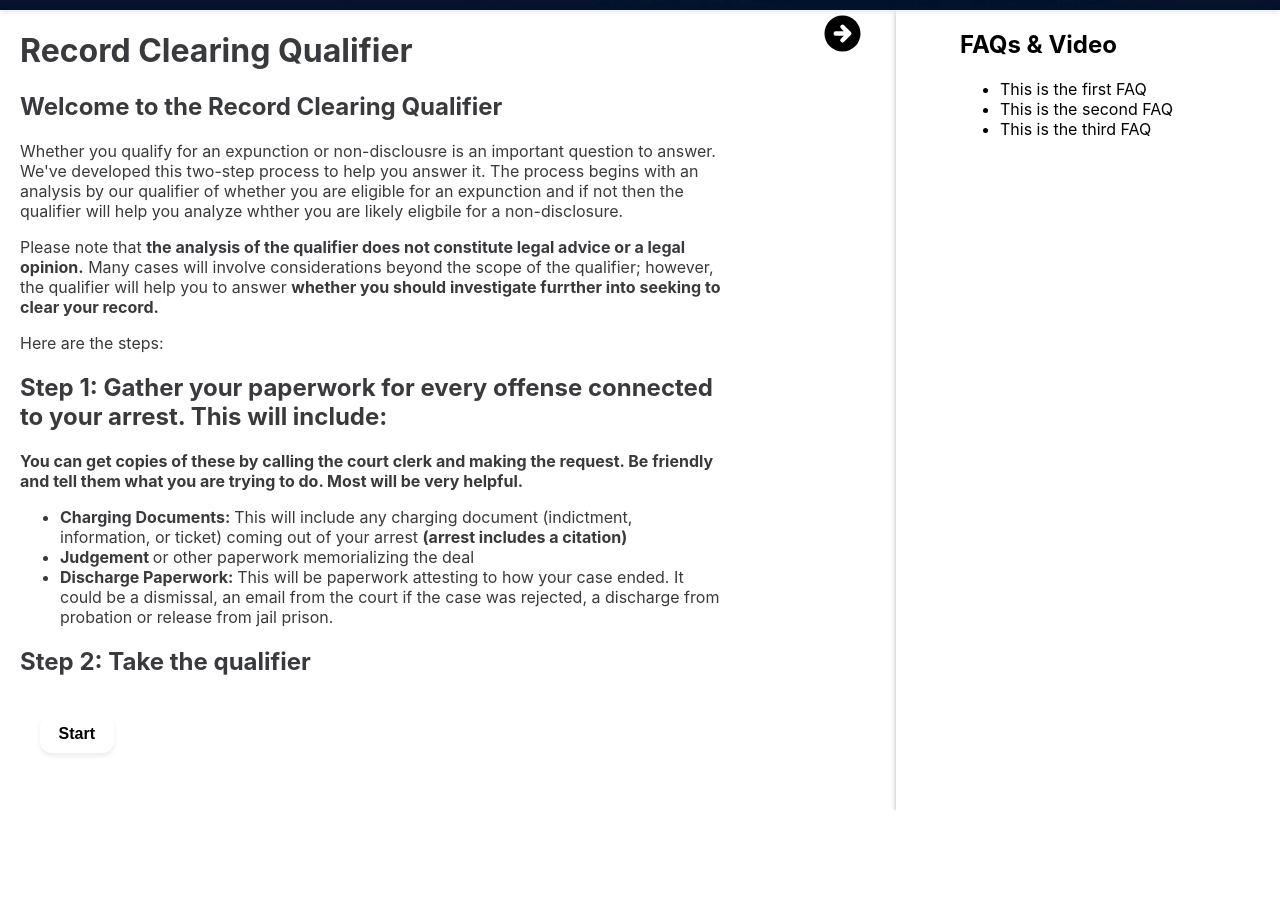
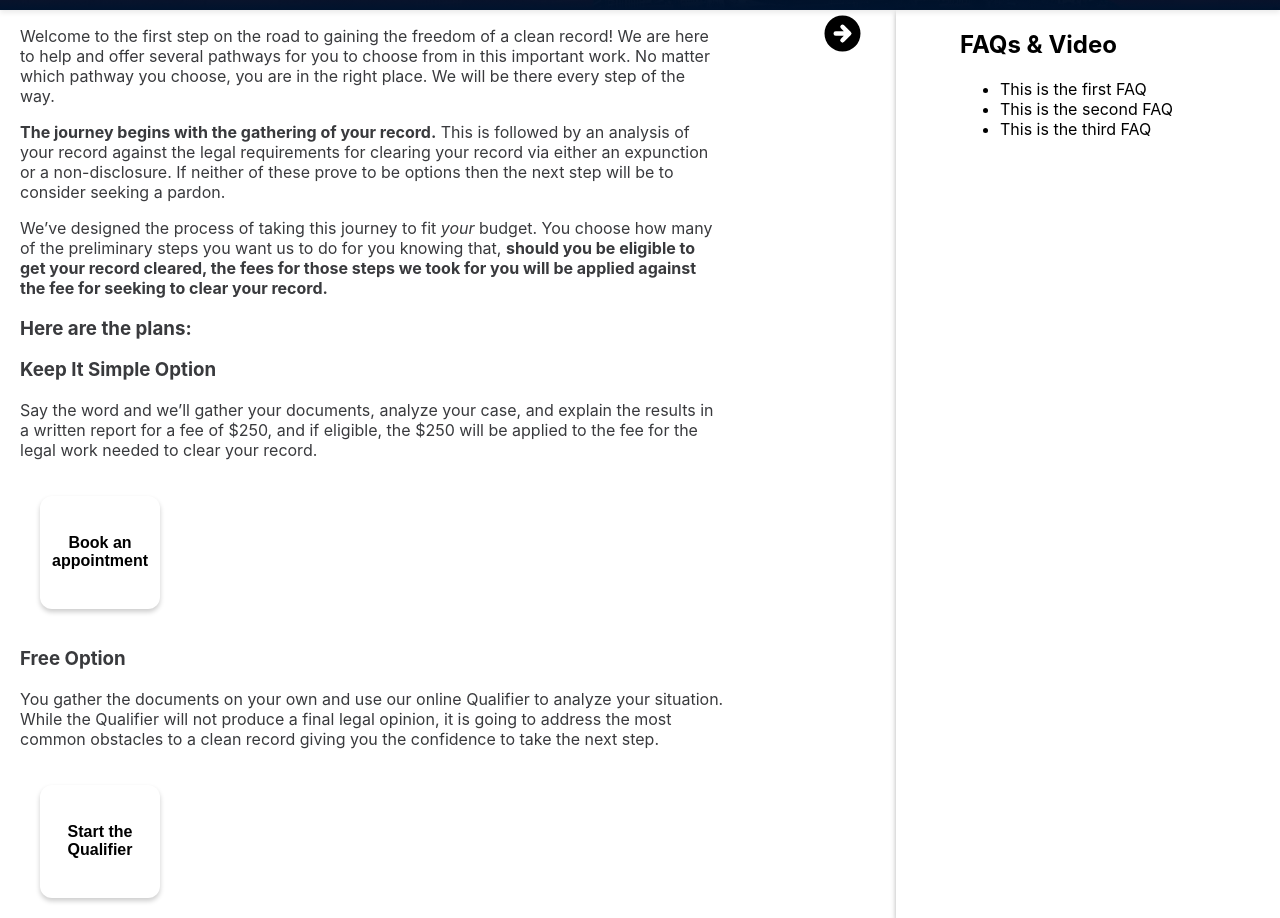
Before and after one commit to william-e43/hg-pipeline, a React (Create React App) app: page / in a window 1280 px wide. Shown: the part 340-1258 px from the top of the page. Before the commit the page ends 1150 px from the top, so only its background shows below. Built offline with nearby package versions, Linux system fonts and the light colour scheme.

Commit message:
adding language some nav

```diff
--- a/package.json
+++ b/package.json
@@ -3,7 +3,6 @@
   "version": "0.1.0",
   "private": true,
   "dependencies": {
-    "@react-spring/web": "^9.1.2",
     "@testing-library/jest-dom": "^5.11.4",
     "@testing-library/react": "^11.1.0",
     "@testing-library/user-event": "^12.1.10",
@@ -19,7 +18,8 @@
     "web-vitals": "^1.0.1"
   },
   "scripts": {
-    "start": "node server",
+    "reactStart": "react-scripts start",
+    "start": "nodemon server",
     "build": "react-scripts build",
     "test": "react-scripts test",
     "eject": "react-scripts eject"
--- a/src/components/App.jsx
+++ b/src/components/App.jsx
@@ -3,6 +3,7 @@ import {Q1, Q2, Q3, Q4, Q5, Q6, Q7} from "./Questions.jsx";
 import {QualExpnc, DNQualExpnc, DNQualND, Q5Qual1, Q5Qual2, Q5Qual3, Q6Qual1, Q6Qual2, Q6Qual3, Q7Qual1, Q7Qual2} from "./EndCases.jsx";
 import {Q2Branch, Q4Branch, Q5Branch, Q6Branch, Q7Branch} from "./PipelineBranches.jsx";
 import Home from "./Home.jsx";
+import Welcome from './Welcome.jsx';
 import ListModal from './ListModal.jsx';
 import { Switch, Route} from "react-router-dom";
 import styled from 'styled-components';
@@ -51,7 +52,8 @@ class App extends React.Component {
         </Header>
         <Main>
           <Switch>
-            <Route exact path="/"> <Home /> </Route>
+            <Route exact path="/home"> <Home /> </Route>
+            <Route exact path="/"><Welcome /></Route>
             <Route exact path="/q1"> <Q1 /> </Route>
             <Route exact path="/q2"> <Q2 /> </Route>
             <Route exact path="/q3"> <Q3 /> </Route>
--- a/src/components/ButtonTemplates.jsx
+++ b/src/components/ButtonTemplates.jsx
@@ -104,7 +104,7 @@ export const MainNavButtons = (props) => {
         <StyledLink to={backPath}><SubmitButton>Back</SubmitButton></StyledLink>
       </ButtonWrapper>
       <ButtonWrapper>
-        <StyledLink to={nextPath || '/'}><SubmitButton>{nextPath ? 'Next' : 'Home'}</SubmitButton></StyledLink>
+        <StyledLink to={nextPath || '/home'}><SubmitButton>{nextPath ? 'Next' : 'Home'}</SubmitButton></StyledLink>
       </ButtonWrapper>
     </div>
   )
--- a/src/components/Home.jsx
+++ b/src/components/Home.jsx
@@ -7,8 +7,8 @@ const Home = (props) => {
     <div>
       <h1>Record Clearing Qualifier</h1>
         <h2>Welcome to the Record Clearing Qualifier</h2>
-        <p>Whether you qualify for an expunction or non-disclousre is an important question to answer. We've developed this two-step process to help you answer it. The process begins with an analysis by our qualifier of whether you are eligible for an expunction and if not then the qualifier will help you analyze whther you are likely eligbile for a non-disclosure.</p>
-        <p>Please note that <b>the analysis of the qualifier does not constitute legal advice or a legal opinion.</b> Many cases will involve considerations beyond the scope of the qualifier; however, the qualifier will help you to answer <b>whether you should investigate furrther into seeking to clear your record.</b></p>
+        <p>Whether you qualify for an expunction or non-disclousre is an important question to answer. We've developed this two-step process to help you answer it. The process begins with an analysis by our qualifier of whether you are eligible for an expunction and if not then the qualifier will help you analyze whether you are likely eligbile for a non-disclosure.</p>
+        <p>Please note that <b>the analysis of the qualifier does not constitute legal advice or a legal opinion.</b> Many cases will involve considerations beyond the scope of the qualifier; however, the qualifier will help you to answer <b>whether you should investigate further into seeking to clear your record.</b></p>
         <p>Here are the steps: </p>
         <div>
           <h2>Step 1: Gather your paperwork <b>for every offense connected to your arrest.</b> This will include: </h2>
--- a/src/components/PipelineBranches.jsx
+++ b/src/components/PipelineBranches.jsx
@@ -10,7 +10,7 @@ const Q2Branch = (props) => {
   }
   return(
     <div>
-      <h2>You do not qualify for an expunction, keep going to see if you qualify for a non-disclosure</h2>
+      <h2>You do not qualify for an expunction, <b>keep going to see if you qualify for a non-disclosure</b></h2>
       <MainNavButtons props={propsObj} />
     </div>
   );
@@ -19,8 +19,7 @@ const Q2Branch = (props) => {
 const Q4Branch = (props) => {
   return(
     <div>
-      <h1>Q4 Warning Branch</h1>
-      <p>“Keep going but there may be a problem if you received another conviction or deferred adjudication during any applicable wait period that followed the completion of your sentence.  As you move through each question, take note of the wait periods and this question.  If you received another conviction or deferred adjudication during that wait period then you will know you do not qualify for a non-disclosure and can stop the qualifier ”</p>
+      <p>Keep going but there may be a problem if you received another conviction or deferred adjudication during any applicable wait period that followed the completion of your sentence.  As you move through each question, take note of the wait periods and this question.  If you received another conviction or deferred adjudication during that wait period then you will know you do not qualify for a non-disclosure and can stop the qualifier</p>
       <ButtonWrapper>
         <StyledLink to="/q4"><SubmitButton>Back</SubmitButton></StyledLink>
       </ButtonWrapper>
@@ -45,7 +44,6 @@ const Q5Branch = (props) => {
 
   return(
     <div>
-      <h1>Red Pipeline</h1>
       <h1>There are three ways you might qualify for a non-disclosure.</h1>
       <h2>Choose the option that applies to you</h2>
       <ThreeWayQuestion props={propsObj}/>
@@ -68,7 +66,6 @@ const Q6Branch = (props) => {
 
   return(
     <div>
-      <h1>Blue Pipeline</h1>
       <h1>There are three ways you might qualify for a non-disclosure.</h1>
       <h2>Choose the option that applies to you</h2>
       <ThreeWayQuestion props={propsObj}/>
@@ -83,7 +80,6 @@ const Q7Branch = (props) => {
 
   return(
     <div>
-      <h1>Green Pipeline</h1>
       <h1>There are two ways you might qualify for a non-disclosure.</h1>
       <h2>Choose the option that applies to you</h2>
       <YNQuestion yPath="/q7-qual1" nPath="/q7-qual2" currentPath="/q7-branch" backPath="/q7" yButtonText={yText} nButtonText={nText}/>
--- a/src/components/Questions.jsx
+++ b/src/components/Questions.jsx
@@ -5,8 +5,7 @@ let Q1 =(props) => {
 
   return(
     <div>
-      <h1>Question 1</h1>
-      <h2>Were you charged/ticketed as a minor for any of the following?</h2>
+      <h1>Were you charged/ticketed as a minor for any of the following?</h1>
       <ul>
         <li>One or more convictions for possession, purchase, consumption, or receipt of cigarettes or tobacco products.</li><br></br>
         <li>No more than one conviction of:
@@ -31,7 +30,7 @@ let Q1 =(props) => {
           </ul>
         </li>
       </ul>
-    <YNQuestion yPath="qual-expnc" nPath="/q2" currentPath="/q1" backPath="/"/>
+    <YNQuestion yPath="qual-expnc" nPath="/q2" currentPath="/q1" backPath="/home"/>
     </div>
   )
 }
@@ -40,8 +39,7 @@ let Q2 = (props) => {
 
   return(
     <div>
-      <h1>Question 2</h1>
-      <h2>Is it true that every charge arising from your arrest ended in one of the following ways?</h2>
+      <h1>Is it true that every charge arising from your arrest ended in one of the following ways?</h1>
       <ul>
         <li>Acquittal at trial or after appeal</li>
         <li>Pardoned</li>
@@ -61,8 +59,7 @@ let Q3 = (props) => {
 
   return(
     <div>
-      <h1>Question 3</h1>
-      <h2>Did your charge require you to register as a sex offender, involve family violence, or was it one of the following : </h2>
+      <h1>Did your charge require you to register as a sex offender, involve family violence, or was it one of the following :</h1>
       <ul>
         <li>Murder</li>
         <li>Stalking</li>
@@ -83,8 +80,7 @@ let Q3 = (props) => {
 let Q4 = (props) => {
   return(
     <div>
-      <h1>Question 4</h1>
-      <h2>Did you receive another conviction or deferred adjudication at any time between your sentence and within five years of the completion of your sentence?</h2>
+      <h1>Did you receive another conviction or deferred adjudication at any time between your sentence and within five years of the completion of your sentence?</h1>
       <YNQuestion yPath="/q4-branch" nPath="/q5" currentPath="/q4" backPath="/q3"/>
     </div>
   )
@@ -93,8 +89,7 @@ let Q4 = (props) => {
 let Q5 = (props) => {
   return(
     <div>
-      <h1>Question 5</h1>
-      <h2>Was you case disposed of with the successful completion of a deferred adjudication?</h2>
+      <h1>Was you case disposed of with the successful completion of a deferred adjudication?</h1>
       <YNQuestion yPath="/q5-branch" nPath="/q6" currentPath="/q5" backPath="/q4"/>
     </div>
   )
@@ -104,8 +99,7 @@ let Q6 = (props) => {
 
   return(
     <div>
-      <h1>Question 6</h1>
-      <h2>Was your case disposed of with the successful completion of probation?</h2>
+      <h1>Was your case disposed of with the successful completion of probation?</h1>
       <YNQuestion yPath="/q6-branch" nPath="/q7" currentPath="/q6" backPath="/q5"/>
     </div>
   )
@@ -115,8 +109,7 @@ let Q7 = (props) => {
 
   return(
     <div>
-      <h1>Question 7</h1>
-      <h2>Was your case disposed of by the completion of time in jail?</h2>
+      <h1>Was your case disposed of by the completion of time in jail?</h1>
       <YNQuestion yPath="/q7-branch" nPath="/dnqual-nd" currentPath="/q7" backPath="/q6"/>
     </div>
   )
--- /dev/null
+++ b/src/components/Welcome.jsx
@@ -0,0 +1,30 @@
+import React from 'react';
+import {Button, StyledLink, ButtonWrapper} from '../style';
+
+const Welcome = (props) => {
+  return(
+    <div>
+      <p>Welcome to the first step on the road to gaining the freedom of a clean record!  We are here to help and offer several pathways for you to choose from in this important work.  No matter which pathway you choose, you are in the right place.  We will be there every step of the way.</p>
+      <p><b>The journey begins with the gathering of your record.</b> This is followed by an analysis of your record against the legal requirements for clearing your record via either an expunction or a non-disclosure.  If neither of these prove to be options then the next step will be to consider seeking a pardon.</p>
+      <p>We’ve designed the process of taking this journey to fit <i>your</i> budget.  You choose how many of the preliminary steps you want us to do for you knowing that, <b>should you be eligible to get your record cleared, the fees for those steps we took for you will be applied against the fee for seeking to clear your record.</b> </p>
+      <h3><b>Here are the plans: </b></h3>
+      <div>
+        <h3>Keep It Simple Option</h3>
+        <p>Say the word and we’ll gather your documents, analyze your case, and explain the results in a written report for a fee of $250, and if eligible, the $250 will be applied to the fee for the legal work needed to clear your record. </p>
+        <a href="https://myattorneybaron.as.me/?appointmentType=23070115" target="_blank" rel="noopener noreferrer">
+          <ButtonWrapper>
+            <Button >Book an appointment</Button>
+          </ButtonWrapper>
+        </a>
+      </div>
+      <h3>Free Option</h3>
+      <p>You gather the documents on your own and use our online Qualifier to analyze your situation.  While the Qualifier will not produce  a final legal opinion, it is going to address the most common obstacles to a clean record giving you the confidence to take the next step.</p>
+      <ButtonWrapper>
+        <StyledLink to="/home"><Button>Start the Qualifier</Button></StyledLink>
+      </ButtonWrapper>
+    </div>
+
+  )
+}
+
+export default Welcome;
--- a/src/style.js
+++ b/src/style.js
@@ -27,7 +27,7 @@ export const Button = styled.button`
   border: 12px;
   font-size: 16px;
   font-weight: 700;
-  box-shadow: 0 3px 5px 0 rgba(0,0,0,0.08);
+  box-shadow: 0 3px 5px 0 rgba(0,0,0,0.2);
   transition: box-shadow 0.3s ease-in-out;
   margin: 20px;
   cursor: pointer;
@@ -53,12 +53,12 @@ export const ModalButton = styled.button`
   transition: 1s;
 `
 export const ModalWrapper = styled.div`
-  height: 100vh;
+  height: 100%;
   width: auto;
   display: flex;
   justify-content: start;
   align-items: start;
-  grid-area:  3 / 10 / span 10 / span 1;
+  grid-area:  3 / 10 / span 20 / span 1;
   &:click ${ModalButton} {
     transform: rotate(180deg);
   }
```
Also changed, not shown: src/components/EndCases.jsx (+52 -10 lines), 1 other file (tests, documents, lock files or other folders).
